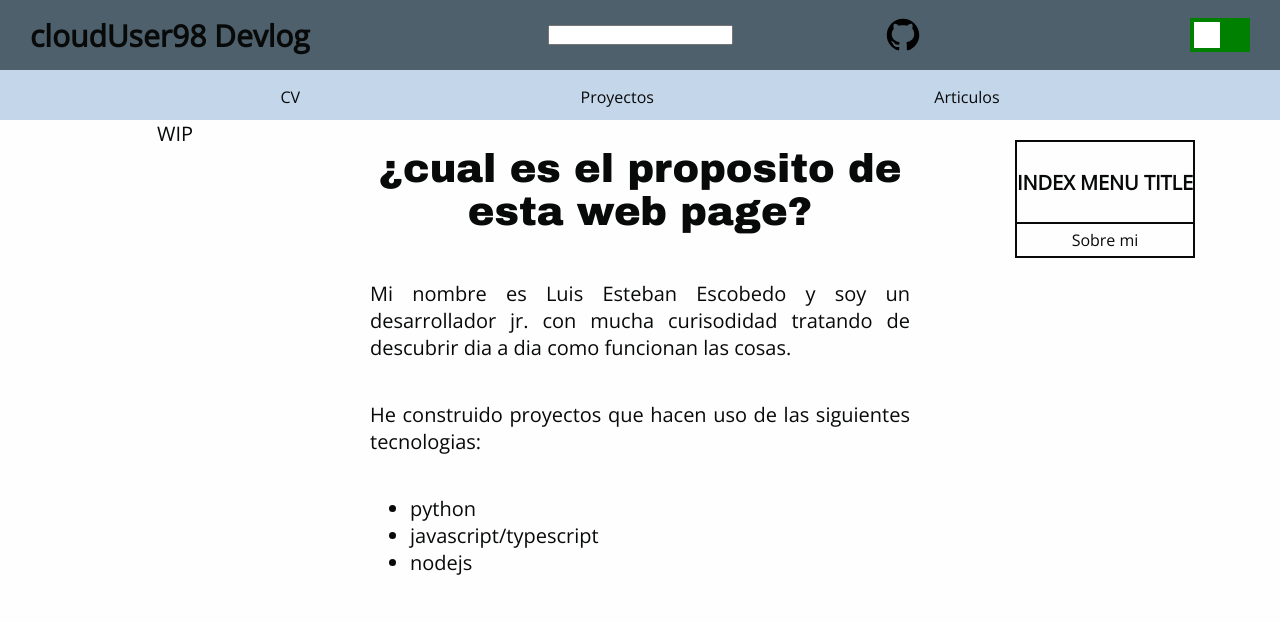
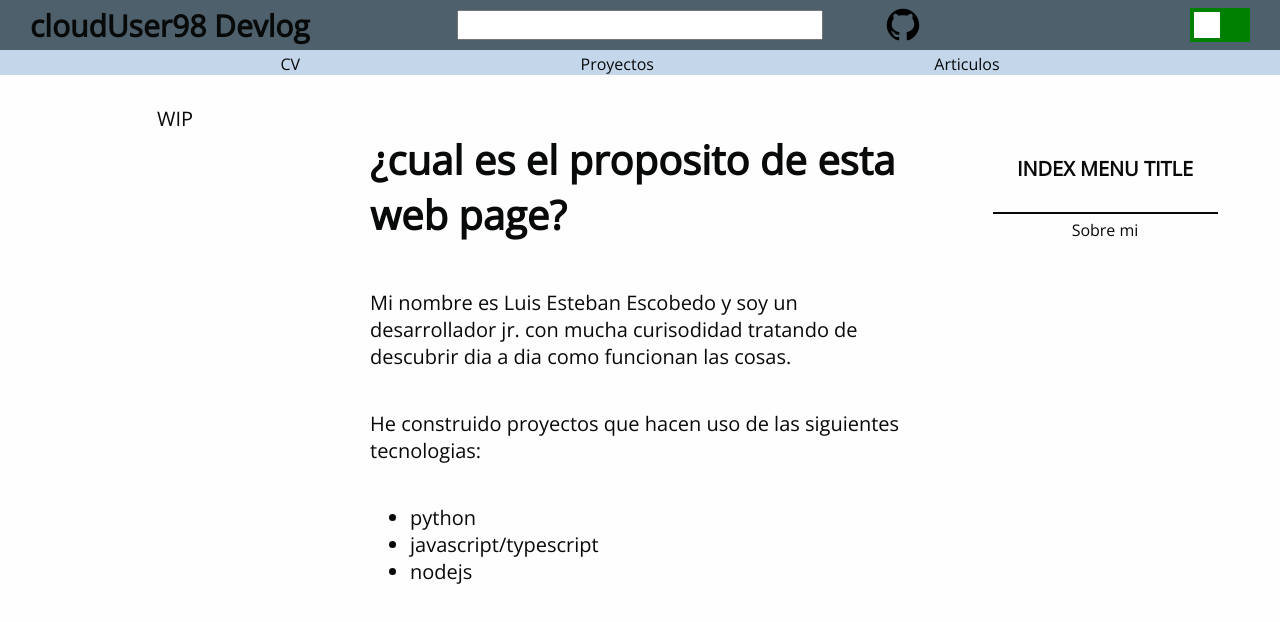
Before and after one commit to cloudUser98/cloudUser98-devlog, a plain HTML site: page index.html in a window 1280 px wide. Drawn offline with nearby package versions, Linux system fonts and the light colour scheme.

Commit message:
Add files via upload

```diff
--- a/styles.css
+++ b/styles.css
@@ -79,7 +79,7 @@ li {
 
 p {
     font-weight: normal;
-    text-align: justify;
+    text-align: left;
 }
 
 code {
@@ -101,11 +101,12 @@ svg {
     flex-direction: column;
     align-items: center;
     flex: 1;
-    padding: 0px 30px 0px 30px;
+    padding: 30px;
 }
 
 .main-column {
-    align-items: center;
+    align-self: stretch;
+    /*justify-content: center;*/
     flex: 2;
 }
 
@@ -136,20 +137,19 @@ svg {
     align-items: center;
     background-color: var(--secondary-color);
     word-wrap: break-word;
-    height: 70px;
+    height: 50px;
 }
 
 .header-content {
     display: flex;
     align-items: center;
     background-color: var(--complementary-color);
-    height: 50px;
+    height: 25px;
 }
 
 .main-title {
-    font-family: var(--header-font), 'sans-serif';
-    font-weight: normal;
-    text-align: center;
+    font-weight: bold;
+    text-align: start;
 }
 
 .links {
@@ -177,24 +177,21 @@ svg {
 }
 
 .input {
+    font-family: var(--default-font);
     height: 20px;
 }
 
 .dropdown {
-    position: relative;
+    text-align: center;
 }
 
 .dropdown-menu {
-    text-align: center;
-    width: 100%;
     display: none;
     position: absolute;
 }
 
 .dropdown-menu-option {
     display: block;
-    width: 100%;
-    background-color: white;
 }
 
 .dropdown:hover .dropdown-menu {
@@ -207,8 +204,9 @@ svg {
 
 .index-menu {
     max-width: 225px;
+    min-width: 225px;
     padding-inline-start: unset;
-    border: 2px solid var(--font-color);
+    border: 0px solid var(--font-color);
     list-style-type: none;
 }
 
@@ -221,6 +219,11 @@ svg {
 
 .index-menu-item:hover {
     background-color: gray;
+}
+
+.search-input {
+    align-self: stretch;
+    height: 30px;
 }
 
 .search-input:focus-visible {
@@ -296,3 +299,8 @@ input:checked + .slider:before {
 .hidration-button-test {
     background-color: pink;
 }
+
+.menu-title {
+    text-align: center;
+    margin: 30px 20px 30px 20px;
+}
```
